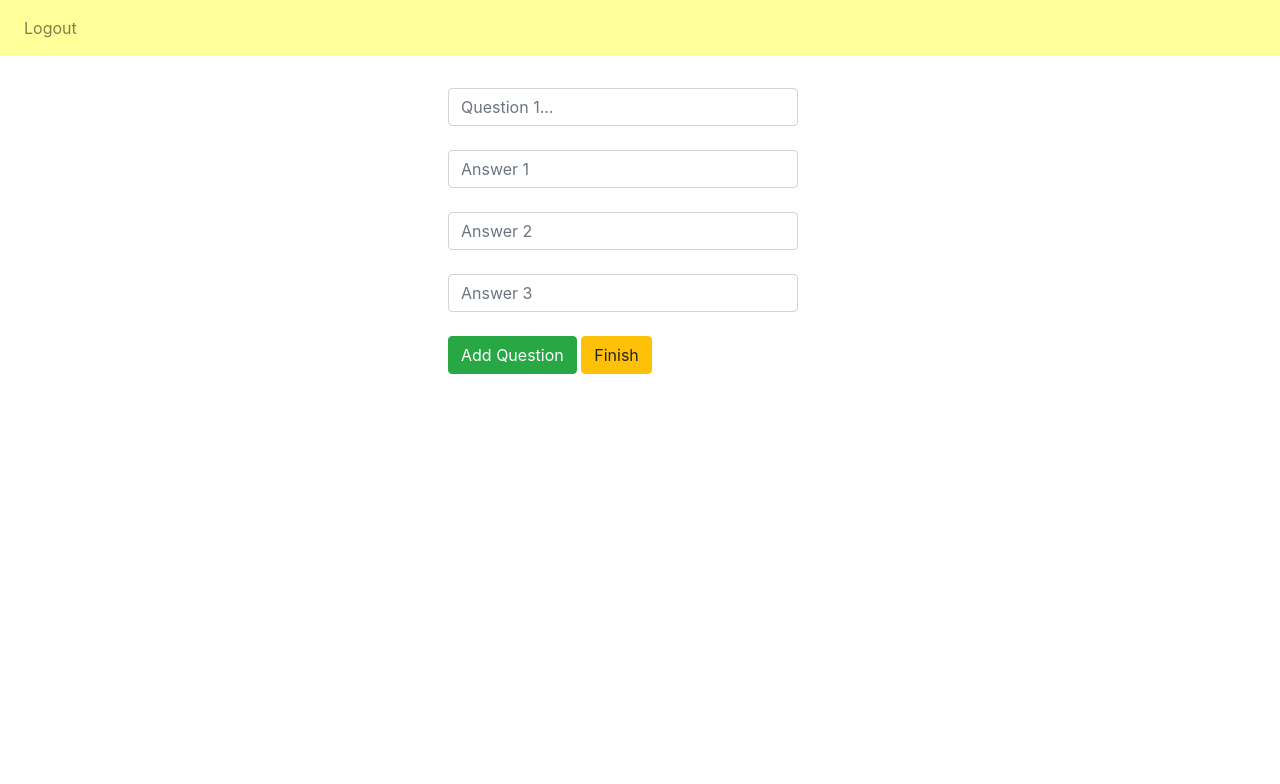
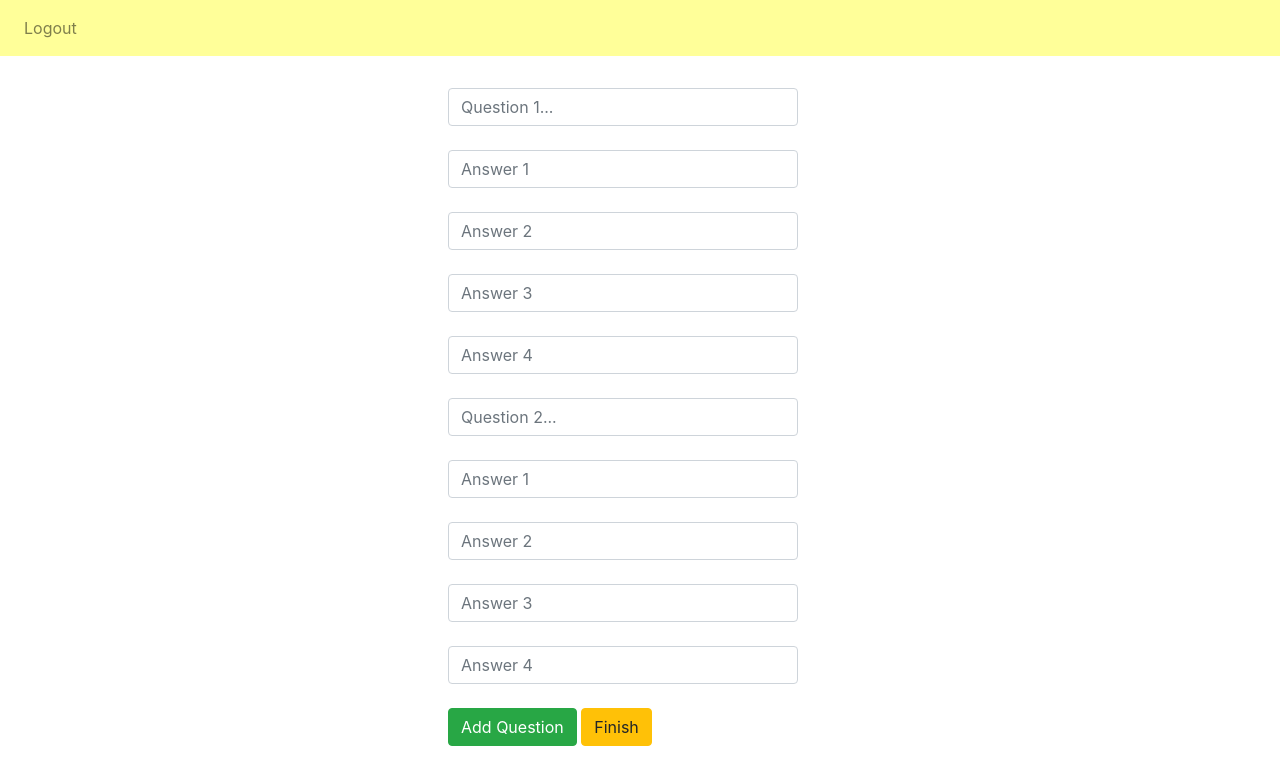
Before and after one commit to nele1234/survey, a website: page static/regUSer.html in a window 1280 px wide. Drawn offline with nearby package versions, Linux system fonts and the light colour scheme.

Commit message:
modal form

```diff
--- a/static/regUSer.html
+++ b/static/regUSer.html
@@ -27,13 +27,25 @@
                       <a class="popeye-close-modal" href ng-click="close()"></a>
                       <form >
                           <div style="margin-bottom: 20px; margin-left:35%">
-                              <input type="text" placeholder="Question 1..." class="form-control" style="width: 350px" ng-model="anketa.question">
+                              <input type="text" placeholder="Question 1..." class="form-control" style="width: 350px" ng-model="anketa.question1">
                               <br>
-                              <input type="text" placeholder="Answer 1" class="form-control" style="width: 350px" ng-model="anketa.answer">
+                              <input type="text" placeholder="Answer 1" class="form-control" style="width: 350px" ng-model="anketa.answer11">
                               <br>
-                              <input type="text" placeholder="Answer 2" class="form-control" style="width: 350px" ng-model="anketa.answer2">
+                              <input type="text" placeholder="Answer 2" class="form-control" style="width: 350px" ng-model="anketa.answer12">
           <br>
-          <input type="text" placeholder="Answer 3" class="form-control" style="width: 350px" ng-model="anketa.answer3">
+          <input type="text" placeholder="Answer 3" class="form-control" style="width: 350px" ng-model="anketa.answer13">
+          <br>
+          <input type="text" placeholder="Answer 4" class="form-control" style="width: 350px" ng-model="anketa.answer14">
+          <br>
+          <input type="text" placeholder="Question 2..." class="form-control" style="width: 350px" ng-model="anketa.question2">
+          <br>
+          <input type="text" placeholder="Answer 1" class="form-control" style="width: 350px" ng-model="anketa.answer21">
+          <br>
+          <input type="text" placeholder="Answer 2" class="form-control" style="width: 350px" ng-model="anketa.answer22">
+<br>
+<input type="text" placeholder="Answer 3" class="form-control" style="width: 350px" ng-model="anketa.answer23">
+<br>
+<input type="text" placeholder="Answer 4" class="form-control" style="width: 350px" ng-model="anketa.answer24">
           <br>
                               <input type="button" value="Add Question" class="btn btn-success" ng-click="addAnketa()">
                               <input type="button" value="Finish" class="btn btn-warning" ng-click="close()">
```
